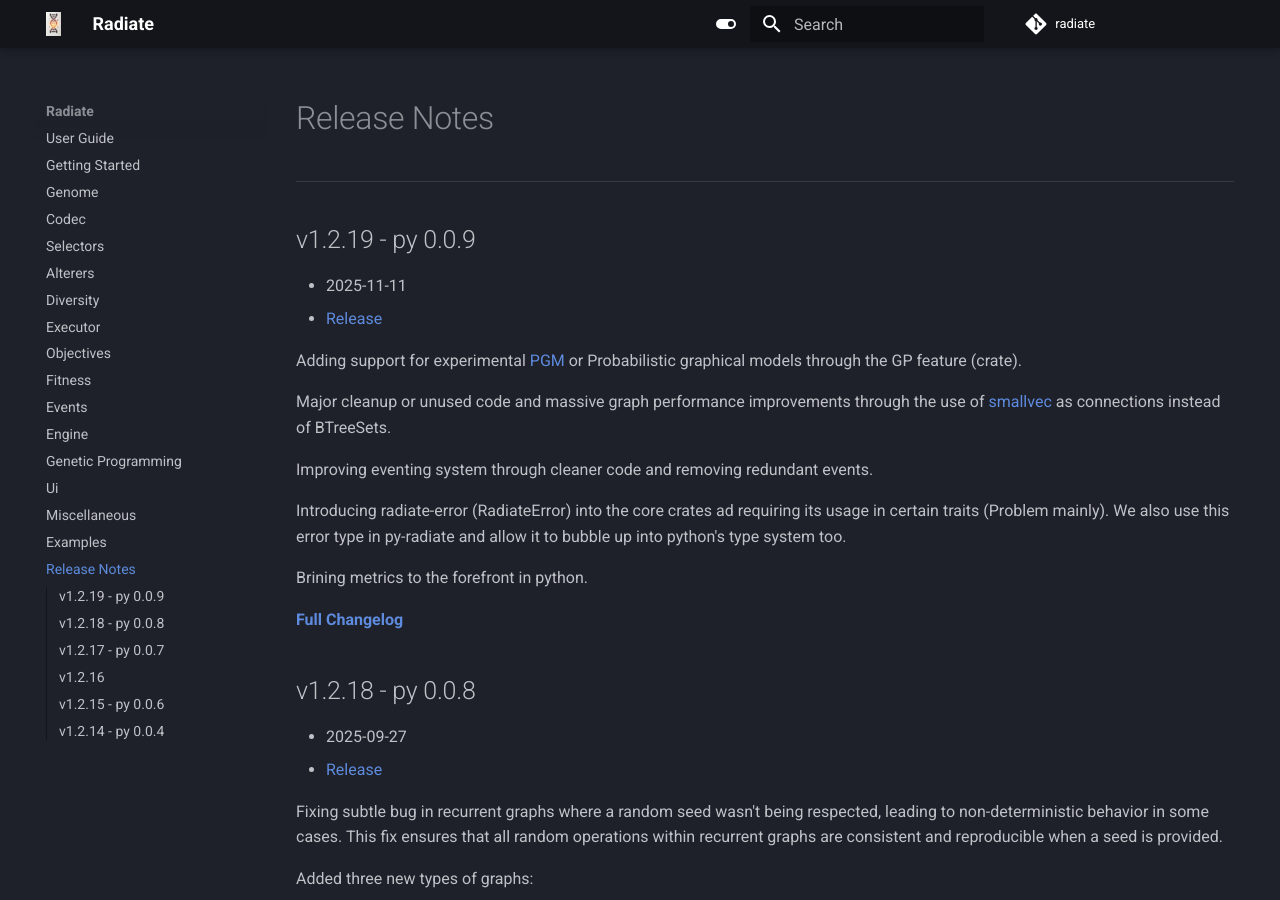
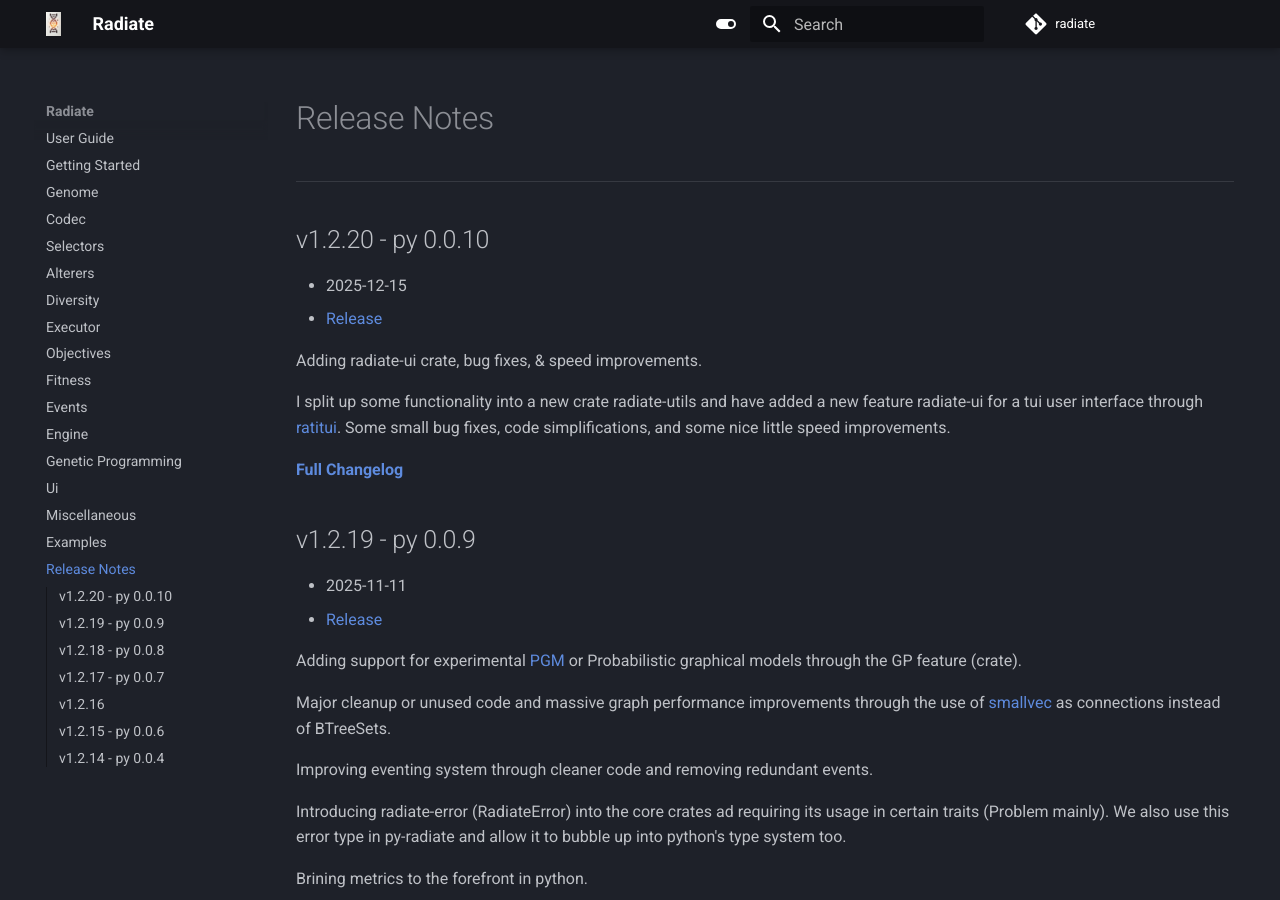
Before and after one commit to pkalivas/radiate, an MkDocs documentation site: the page built from docs/source/releases.md, in a window 1280 px wide and 900 px high. Built offline with MkDocs 1.6.1 and Material for MkDocs 9.7.7, drawn with Linux system fonts in a browser that asks for light colours; comment, search, counter and statistics services are not loaded.

Commit message:
updating release notes

```diff
--- a/docs/source/releases.md
+++ b/docs/source/releases.md
@@ -1,6 +1,17 @@
 # Release Notes
 
 ---
+
+## v1.2.20 - py 0.0.10
+
+- 2025-12-15
+- [Release](https://github.com/pkalivas/radiate/releases/tag/v1.2.20)
+
+Adding radiate-ui crate, bug fixes, & speed improvements.
+
+I split up some functionality into a new crate radiate-utils and have added a new feature radiate-ui for a tui user interface through [ratitui](https://ratatui.rs). Some small bug fixes, code simplifications, and some nice little speed improvements.
+
+**[Full Changelog](https://github.com/pkalivas/radiate/compare/v1.2.19...v1.2.20)**
 
 ## v1.2.19 - py 0.0.9
 
```
